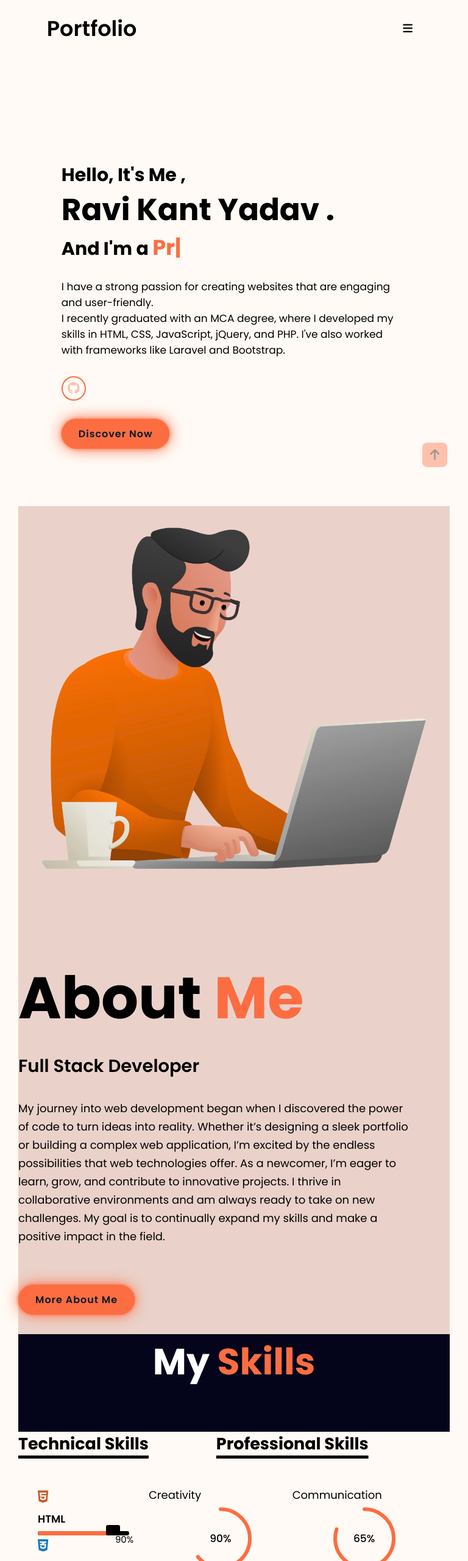
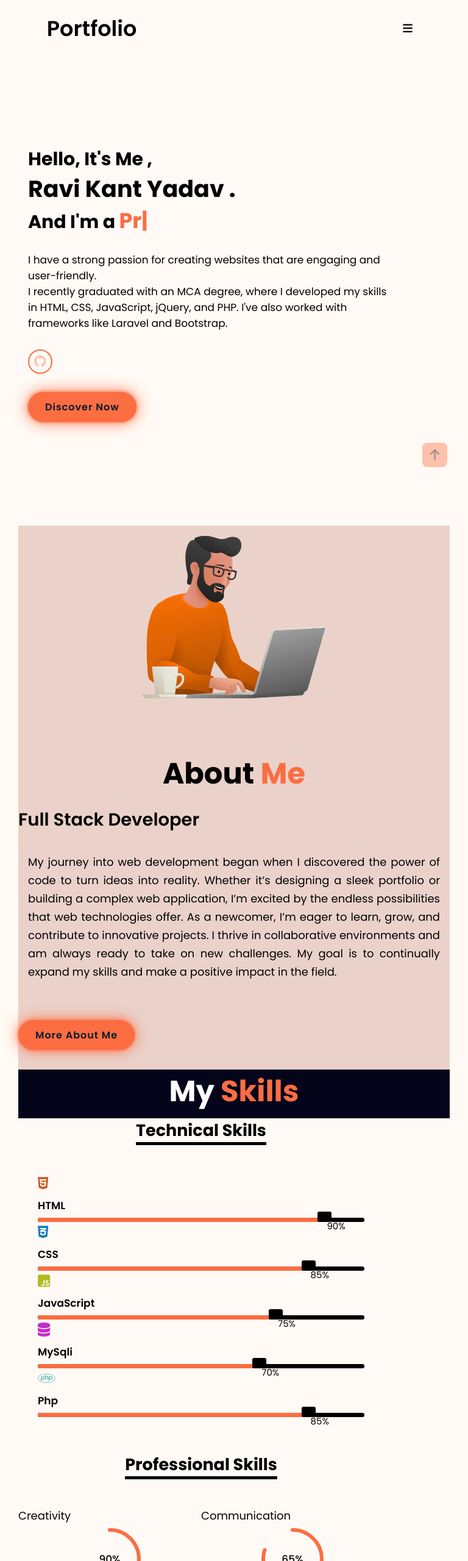
Before and after one commit to ravikyadav059/Portfolio-, a plain HTML site: page index.html in a window 768 px wide. Shown: the top 2560 px of the page at 61% size. Drawn offline with nearby package versions, Linux system fonts and the light colour scheme; a web font is replaced by a local one.

Commit message:
full completed with respnsive

```diff
--- a/index.html
+++ b/index.html
@@ -139,7 +139,7 @@
         </div>
 
         <div class="container1">
-            <h1 class="heading1">Professional Skills</h1>
+            <h1 class="heading1 for_responsive">Professional Skills</h1>
             <div class="radial-bars animate-me">
                 <div class="radial-bar">
                     <svg x="0px" y="0px" viewBox="0 0 200 200">
--- a/response.css
+++ b/response.css
@@ -14,7 +14,7 @@
 }
 
 /* Responsive styles */
-@media (max-width: 768px) {
+@media /* (max-width: 768px)  */ (max-width: 1028px)  {
     .navbar {
         display: none;
         flex-direction: column;
@@ -57,10 +57,15 @@
 
 
 /* start for moble rep  1250 */
+
+
 @media
 
 /* (min-width: 480px) and */
-(max-width: 1049px) {
+/* (max-width: 768px) */
+
+
+/* (max-width: 1049px) */ (max-width: 768px)  {
     body {
         font-size: 18px;
         /* Slightly larger font size for tablets */
@@ -76,6 +81,16 @@
         display: flex;
         /*  background-color: red; */
         width: auto;
+        padding: 1rem;
+    }
+
+    .home-content h1 {
+        font-size: 38px;
+        font-weight: 700;
+        opacity: 0;
+        animation: slideRight 1s ease forwards;
+        animation-delay: 1s;
+        /* background-color: skyblue; */
     }
 
     .about {
@@ -85,35 +100,89 @@
         justify-content: center;
         flex-direction: column;
         background-color: #EAD2CA;
-
+        margin-top: 2rem;
     }
 
-    .container1 {
-        /* background-color: red; */
+    .about-text h2{
+        font-size: 3rem;
+        /* background-color: yellow; */
+        text-align: center;
+    }
+
+    .about-img img {
+        padding-bottom: 10%;
+        max-width: 300px;
+        height: auto;
+        width: auto;
+        border-radius: 8px;
+        /*  background-color: black; */
+    }
+
+    .about-text p {
+        font-size: 18px;
+        line-height: 30px;
+        margin-bottom: 4rem;
+        margin-right: 1rem;
+        margin-left: 1rem;
+        /* Balance the margin on the left and right */
+        /* background-color: yellow; */
+        text-align: center;
+        text-align: justify;
+    }
+
+    .sub-title{
+        font-size: 3rem;
+        height: 5rem;
+    }
+    .container1{
         display: flex;
         flex-direction: column;
         padding: 0;
         margin: 0;
-        width: auto;
+        width: 600px;
+        height: 500px;
+        /* padding: 75px 90px; */
+       /*  margin-left: 120px; */
+       /* margin-bottom: 2rem; */
+        /* background-color: #04041a; */
+        background-color: #FFFAF5;
+        color: #000;
     }
-
     .Technical-bars {
         margin: 0 2rem 2rem;
     }
 
-    .con {
-        /* background-color: grey; */
-        /*  display: flex;
-        flex-direction: column; */
-        padding: 0 0 0 1.5rem;
-        margin: 2rem 0 0 0;
-        width: auto;
+    .for_responsive{
+        margin-top: 3rem;
+    }
 
+    .main-text{
+        margin-top: 50px;
+    }
+    .main-text h2{
+        font-size: 3rem;
+        line-height: 1;
+        text-align: center;
     }
 
     .contact {
         display: flex;
+        width: auto;
+        align-items: center;
+        justify-content: center;
         flex-direction: column;
+       /*  background-color: red; */
+        margin-top: 2rem;
+
+    }
+
+    .contact-text h2 {
+        font-size: 3rem;
+        /* background-color: yellow; */
+        text-align: center;
+        justify-content: center;
+        align-items: center;
+        display: block;
     }
 
     .portfolio-content {
@@ -172,3 +241,31 @@
         display: none;
     }
 }
+
+
+
+@media (min-width: 768px) and (max-width :833px) {
+.orbit-container , #home-image  {
+        display: none;
+    }
+
+    .home {
+        width: 100%;
+        /* background-color: #fc6d42; */
+    }
+    .home-content {
+        width: 100%;
+    }
+}
+
+@media (min-width: 833px) and (max-width :1249px) {
+    /* .orbit-container , #home-image  {
+        display: none;
+    } */
+
+
+    .home-content {
+        width: 40%;
+    }
+
+}
--- a/style.css
+++ b/style.css
@@ -237,7 +237,7 @@ section{
     height: 500px;
     padding: 75px 90px;
     margin-left: 120px;
-    background-color: #04041a;
+    /* background-color: #04041a; */
     background-color: #FFFAF5;
     color: #000;
 }
```
